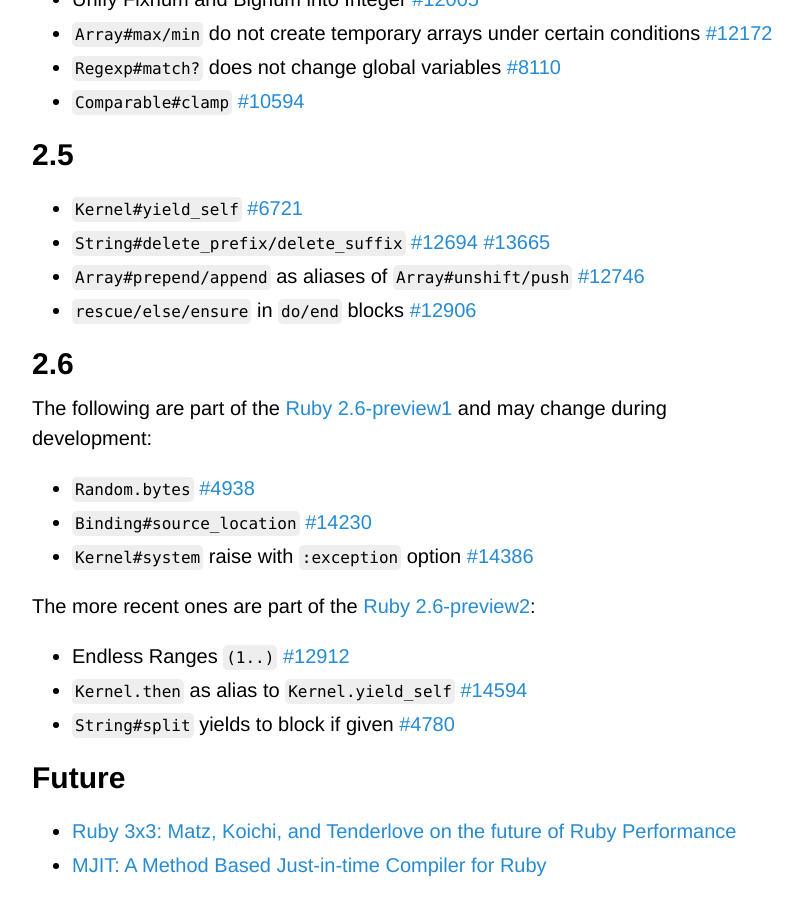
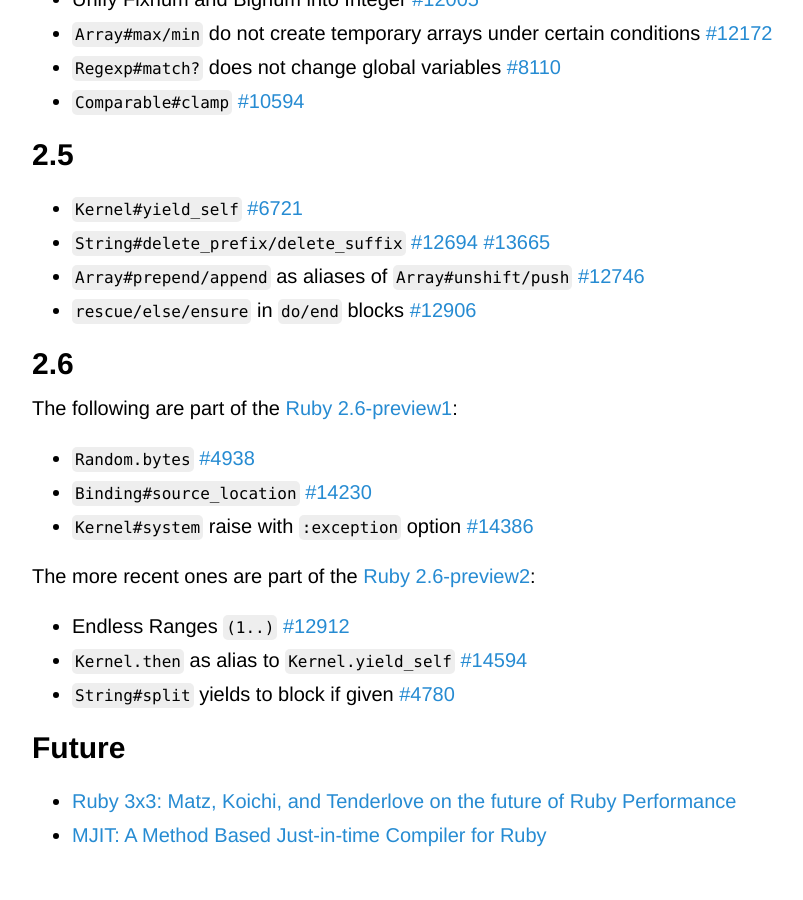
Before and after one commit to Maumagnaguagno/maumagnaguagno.github.io, a Jekyll site: the page built from ruby-versions.md, in a window 1280 px wide and 900 px high, scrolled down 2292 px. Shown: the whole window, without its empty margins (228-1031 px from the left). Built offline with Jekyll 4.4.1, drawn with Linux system fonts in a browser that asks for light colours; our own code applies the rules of GitHub Pages for plain Markdown files; after the commit the page ends 3162 px from its top, so only the background shows below that.

Commit message:
Modify Ruby Versions 2.6 description to avoid line break

```diff
--- a/ruby-versions.md
+++ b/ruby-versions.md
@@ -77,7 +77,7 @@ This is a reminder of how Ruby evolved through time.
 - ``rescue/else/ensure`` in ``do/end`` blocks [#12906](https://bugs.ruby-lang.org/issues/12906)
 
 ## 2.6
-The following are part of the [Ruby 2.6-preview1](https://www.ruby-lang.org/en/news/2018/02/24/ruby-2-6-0-preview1-released/) and may change during development:
+The following are part of the [Ruby 2.6-preview1](https://www.ruby-lang.org/en/news/2018/02/24/ruby-2-6-0-preview1-released/):
 - ``Random.bytes`` [#4938](https://bugs.ruby-lang.org/issues/4938)
 - ``Binding#source_location`` [#14230](https://bugs.ruby-lang.org/issues/14230)
 - ``Kernel#system`` raise with ``:exception`` option [#14386](https://bugs.ruby-lang.org/issues/14386)
```
